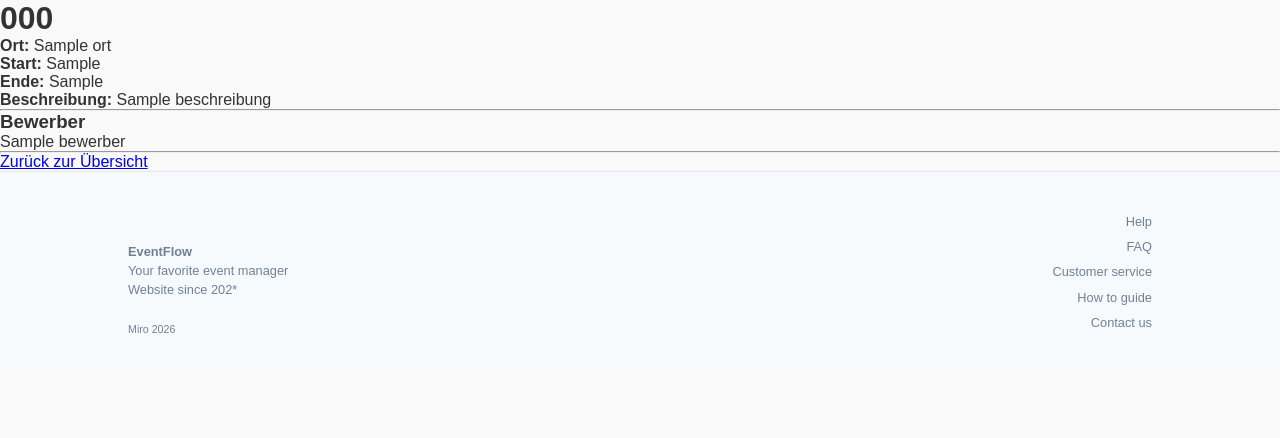
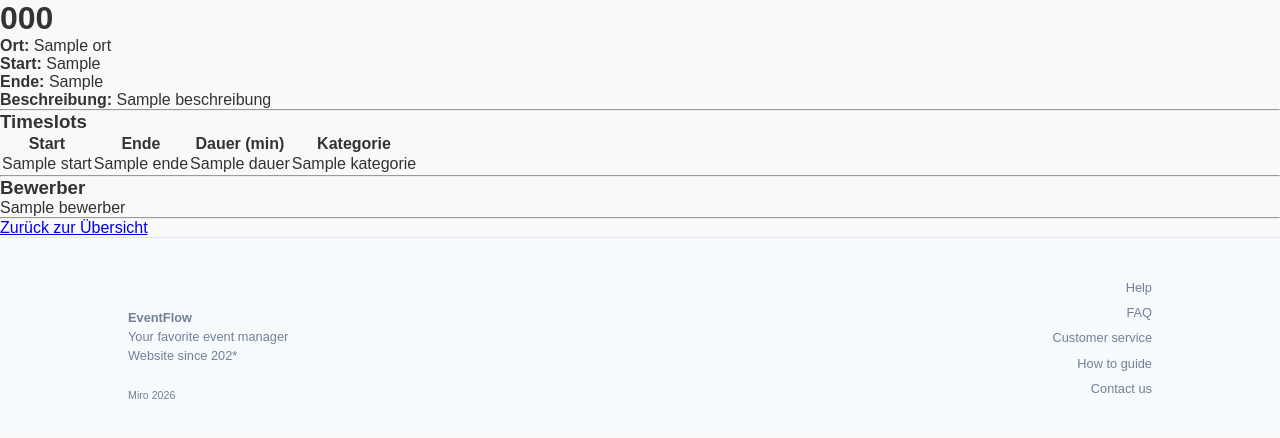
Before and after one commit to casio888/SE-G2-EventFlow, a Django app: template src/veranstaltungen/templates/veranstaltungen/detail.html in a window 1280 px wide. Shown: the part 134-572 px from the top of the page. Run offline with Django 3.2, Linux system fonts and the light colour scheme; the template is opened without the code that fills it: most values are stand-ins (such as "Sample title", 1, 10 or a date in 2020).

Commit message:
fix: Timeslots werden korrekt gespeichert und im Detail angezeigt

```diff
--- a/src/veranstaltungen/forms.py
+++ b/src/veranstaltungen/forms.py
@@ -113,8 +113,8 @@ class VeranstaltungForm(forms.ModelForm):
         for slot in slots:
             Timeslot.objects.create(
                 veranstaltung=veranstaltung,
-                start=slot["start"],
-                ende=slot["ende"],
+                start=datetime.strptime(slot["start"], "%H:%M").time(),
+                ende=datetime.strptime(slot["ende"], "%H:%M").time(),
                 dauer=slot["dauer"],
                 kategorie=slot["kategorie"],
             )
--- a/src/veranstaltungen/templates/veranstaltungen/detail.html
+++ b/src/veranstaltungen/templates/veranstaltungen/detail.html
@@ -8,6 +8,35 @@
 <p><strong>Start:</strong> {{ event.start_datum }}</p>
 <p><strong>Ende:</strong> {{ event.end_datum }}</p>
 <p><strong>Beschreibung:</strong> {{ event.beschreibung }}</p>
+
+<hr>
+
+<h3>Timeslots</h3>
+
+{% if timeslots %}
+<table class="table">
+    <thead>
+        <tr>
+            <th>Start</th>
+            <th>Ende</th>
+            <th>Dauer (min)</th>
+            <th>Kategorie</th>
+        </tr>
+    </thead>
+    <tbody>
+        {% for ts in timeslots %}
+        <tr>
+            <td>{{ ts.start }}</td>
+            <td>{{ ts.ende }}</td>
+            <td>{{ ts.dauer }}</td>
+            <td>{{ ts.kategorie }}</td>
+        </tr>
+        {% endfor %}
+    </tbody>
+</table>
+{% else %}
+<p>Keine Timeslots vorhanden.</p>
+{% endif %}
 
 <hr>
 
--- a/src/veranstaltungen/templates/veranstaltungen/erstellen.html
+++ b/src/veranstaltungen/templates/veranstaltungen/erstellen.html
@@ -16,8 +16,9 @@
         <h2 class="fw-bold">Event anlegen</h2>
     </div>
 
-    <form method="post">
+    <form id="event-create-form" method="post">
         {% csrf_token %}
+        {{ form.timeslots }}
 
         <div class="row g-5">
             <div class="col-12 col-lg-7">
@@ -56,7 +57,7 @@
                 </div>
 
                 <div class="django-form-fields mb-4">
-                    {% for field in form %}
+                    {% for field in form.visible_fields %}
                         <div class="mb-3">
                             <label class="form-label small fw-bold mb-1" for="{{ field.id_for_label }}">{{ field.label }}</label>
                             <div class="custom-input-wrapper">
--- a/src/veranstaltungen/views.py
+++ b/src/veranstaltungen/views.py
@@ -38,7 +38,7 @@ def veranstaltung_detail(request, id):
         HttpResponse: Detailseite der Veranstaltung
     """
     event = get_object_or_404(Veranstaltung, pk=id)
-    return render(request, "veranstaltungen/detail.html", {"event": event})
+    return render(request, "veranstaltungen/detail.html", {"event": event, "timeslots": event.timeslots.all(),})
 
 def veranstaltungen_your_events(request):
     """
```
Also changed, not shown: src/static/js/timeslots.js (+11 -2 lines).
